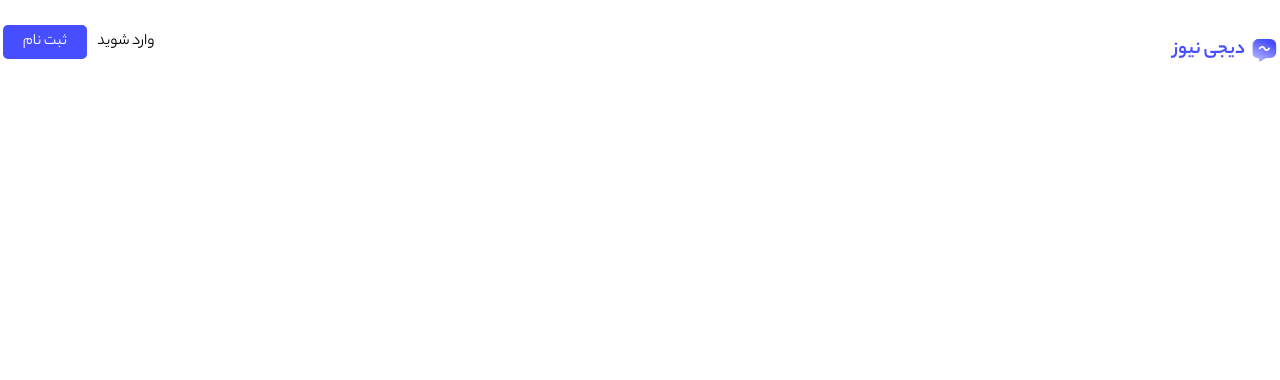
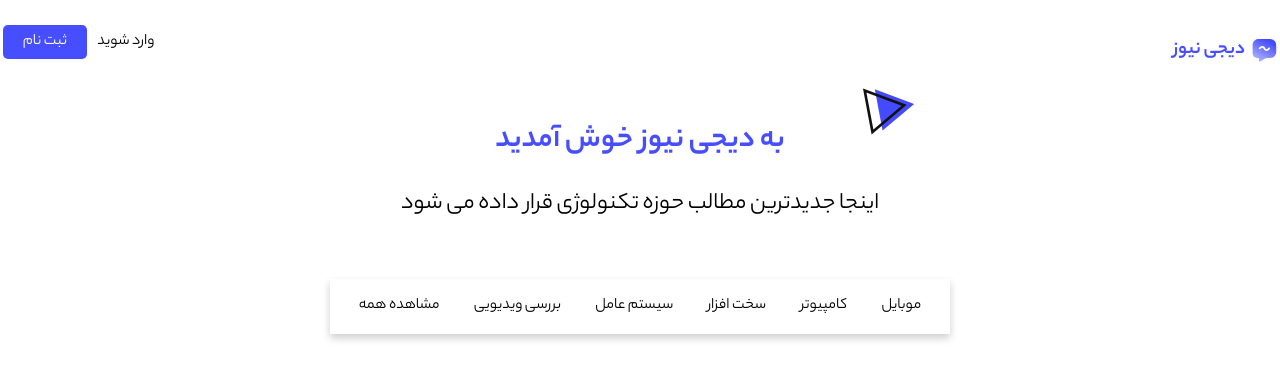
Before and after one commit to Mojtaba-Hami/digi-news-project, a plain HTML site: page index.html in a window 1280 px wide. Shown: the top 380 px of the page. Drawn offline with Linux system fonts and the light colour scheme.

Commit message:
create second header

```diff
--- a/index.html
+++ b/index.html
@@ -28,6 +28,34 @@
                 </div>
             </header>
 
+            <div class="secondheader">
+                <div class="welcomeText">
+                    <h1 class="welcomeToSite">به دیجی نیوز خوش آمدید</h1>
+                <h2 class="aboutText">اینجا جدیدترین مطالب حوزه تکنولوژی قرار داده می شود</h2>
+                <svg class="fantasyShape" width="76" height="75" viewBox="0 0 76 75" fill="none" xmlns="http://www.w3.org/2000/svg">
+                    <g clip-path="url(#clip0_1_8738)">
+                    <path d="M40.5548 63.6096L72.1893 36.9551L32.7748 22.2766L40.5548 63.6096Z" fill="#444BFF"/>
+                    <path d="M30.5009 64.9584L62.1354 38.3039L22.7213 23.6251L30.5009 64.9584Z" stroke="#111111" stroke-width="2.65556" stroke-miterlimit="10" stroke-linecap="round"/>
+                    </g>
+                    <defs>
+                    <clipPath id="clip0_1_8738">
+                    <rect width="53.1112" height="53.1112" fill="white" transform="translate(0.566895 34.3774) rotate(-40.1167)"/>
+                    </clipPath>
+                    </defs>
+                    </svg>
+                </div>
+                <div class="menuSection">
+                    <ul class="menu">
+                        <li class="menuItem">موبایل</li>
+                        <li class="menuItem">کامپیوتر</li>
+                        <li class="menuItem">سخت افزار</li>
+                        <li class="menuItem">سیستم عامل</li>
+                        <li class="menuItem">بررسی ویدیویی</li>
+                        <li class="menuItem">مشاهده همه</li>
+                    </ul>
+                </div>
+            </div>
+
         </div>
 </body>
 </html>
--- a/style.css
+++ b/style.css
@@ -63,3 +63,57 @@ font-family: thinyekan;
     text-decoration: none;
     font-family: thinyekan;
 }
+
+.secondheader{
+    display: flex;
+    justify-content: center;
+    margin-top: 50px;
+    text-align: center;
+    flex-direction: column;
+}
+
+.welcomeToSite{
+    color: var(--maincolor);
+}
+
+.aboutText{
+    font-family: thinyekan;
+    font-weight: 200;
+    margin-top: 20px;
+}
+
+.fantasyShape{
+    position: relative;
+    bottom: 156px;
+    left: 240px;
+}
+
+.menuSection{
+    display: flex;
+    justify-content: center;
+}
+
+.menu{
+    list-style-type: none;
+    box-shadow: 0 4px 8px 0 rgba(0, 0, 0, 0.2);
+    width: 620px;
+    padding: 7px;
+
+}
+
+.menuSection{
+    position: relative;
+    bottom: 30px;
+}
+
+.menuItem{
+    display: inline-block;
+    padding: 8px 16px;
+    border-radius: 5px;
+    font-family: thinyekan;
+
+}
+.menuItem:hover{
+    background-color: var(--maincolor);
+    color: white;
+}
```
